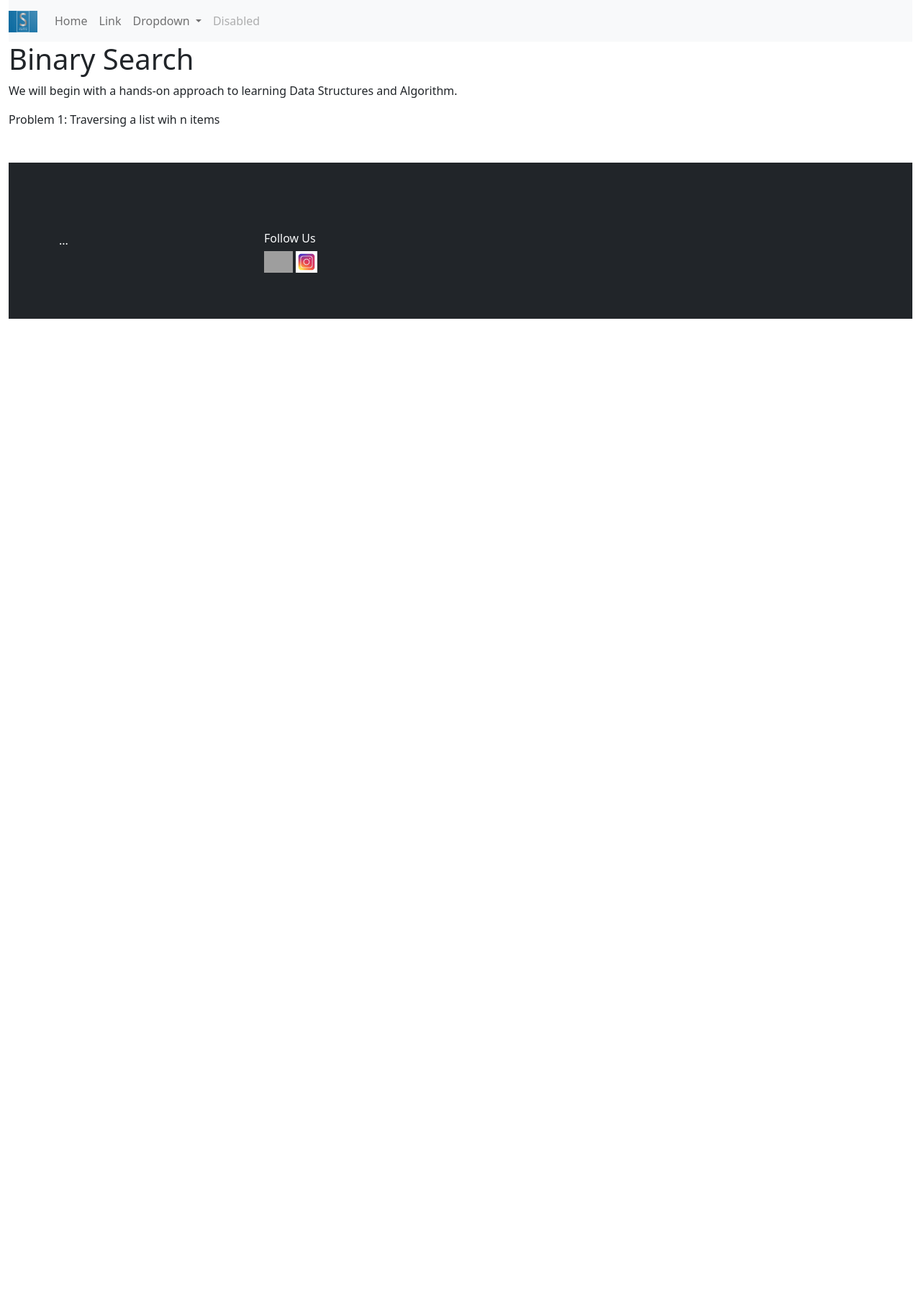
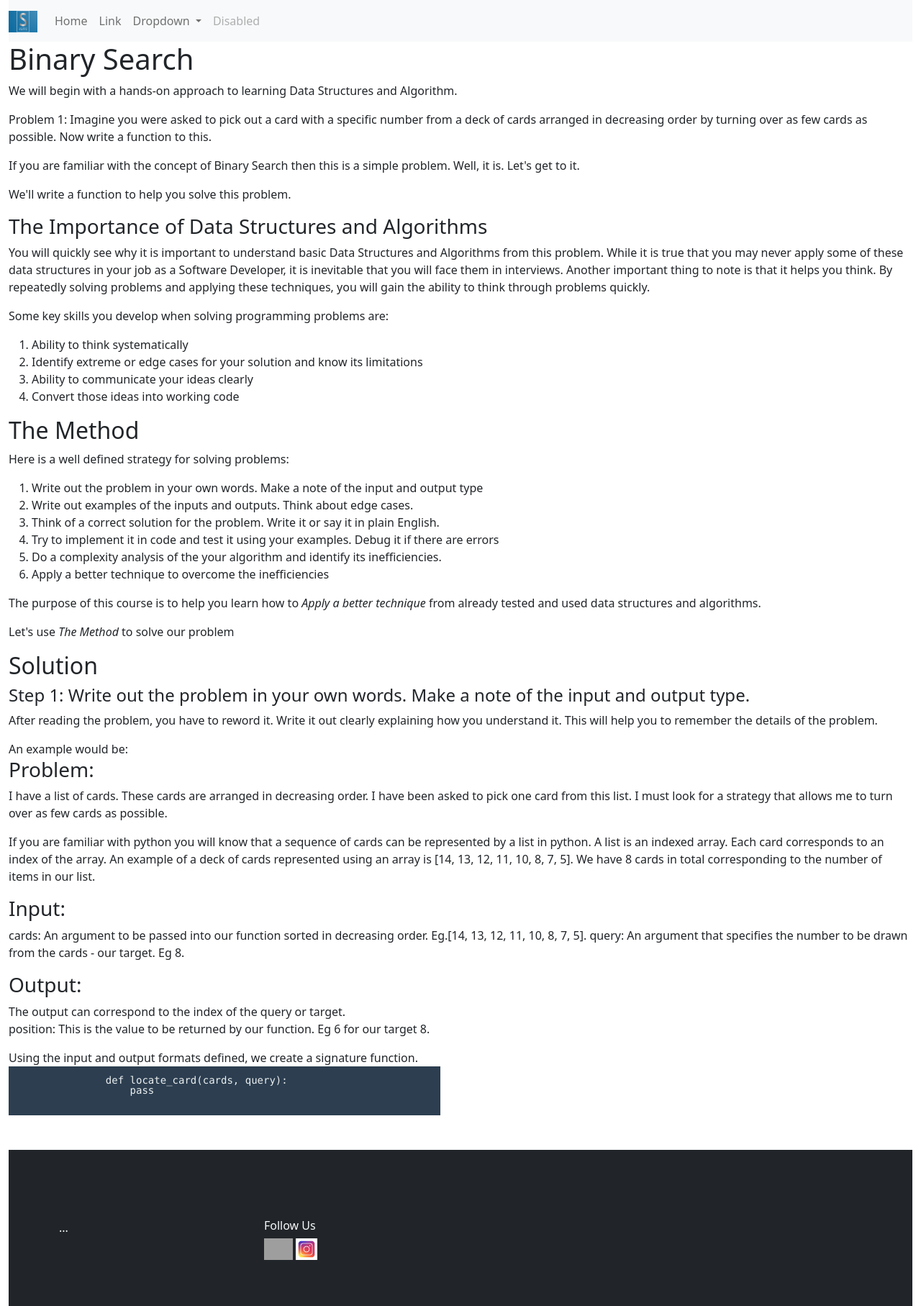
Before and after one commit to Smatnemo/smatwebsite, a Django app: template templates/dsa/binarySearch.html in a window 1280 px wide. Shown: the whole page at 72% size. Before the commit the page ends 443 px from the top, so only its background shows below. Run offline with Django 4.2, Linux system fonts and the light colour scheme; the template is opened without the code that fills it, so the values that code supplies are empty; some libraries are stand-ins or nearby versions; grey boxes are pictures that could not be loaded.

Commit message:
Working on Binary Search page

```diff
--- a/templates/dsa/binarySearch.html
+++ b/templates/dsa/binarySearch.html
@@ -5,7 +5,91 @@
 
 <div>
     <p>We will begin with a hands-on approach to learning Data Structures and Algorithm.</p>
-    <p>Problem 1: Traversing a list wih n items</p>
+    <p>Problem 1: Imagine you were asked to pick out a card with a specific number from a deck of cards arranged in decreasing order by turning over as few cards as possible. Now write a function to this.</p>
+    <p>If you are familiar with the concept of Binary Search then this is a simple problem. Well, it is. Let's get to it. </p>
+    <p>We'll write a function to help you solve this problem.</p>
 </div>
 
+<div>
+    <h3>The Importance of Data Structures and Algorithms</h3>
+    <p>You will quickly see why it is important to understand basic Data Structures and Algorithms from this problem. While it is true that you may never apply some of these data structures in your job as
+    a Software Developer, it is inevitable that you will face them in interviews. Another important thing to note is that it helps you think. By repeatedly solving problems and applying these techniques, you
+    will gain the ability to think through problems quickly.</p>
+    <p>Some key skills you develop when solving programming problems are:</p>
+    <ol>
+        <li>Ability to think systematically</li>
+        <li>Identify extreme or edge cases for your solution and know its limitations</li>
+        <li>Ability to communicate your ideas clearly</li>
+        <li>Convert those ideas into working code</li>
+    </ol>
+</div>
+
+<div>
+    <h2>
+        The Method
+    </h2>
+    <p>Here is a well defined strategy for solving problems:</p>
+    <ol>
+        <li>Write out the problem in your own words. Make a note of the input and output type</li>
+        <li>Write out examples of the inputs and outputs. Think about edge cases.</li>
+        <li>Think of a correct solution for the problem. Write it or say it in plain English.</li>
+        <li>Try to implement it in code and test it using your examples. Debug it if there are errors</li>
+        <li>Do a complexity analysis of the your algorithm and identify its inefficiencies.</li>
+        <li>Apply a better technique to overcome the inefficiencies</li>
+    </ol>
+
+    <p>The purpose of this course is to help you learn how to <i>Apply a better technique</i> from already tested and used
+    data structures and algorithms.</p>
+</div>
+
+<div>
+    <p>Let's use <i>The Method</i> to solve our problem</p>
+    <h2>Solution</h2>
+    <h4>Step 1: Write out the problem in your own words. Make a note of the input and output type.</h4>
+    <p>After reading the problem, you have to reword it. Write it out clearly explaining how you understand it. This will help
+    you to remember the details of the problem.</p>
+    <div>An example would be:
+        <div>
+            <h3>Problem:</h3>
+            <blockquote>I have a list of cards. These cards are arranged in decreasing order. I have been asked to pick one card from this list.
+            I must look for a strategy that allows me to turn over as few cards as possible.</blockquote>
+        </div>
+        <div>
+            <p>
+                If you are familiar with python you will know that a sequence of cards can be represented by a list in python. A list is an indexed array.
+                Each card corresponds to an index of the array. An example of a deck of cards represented using an array is [14, 13, 12, 11, 10, 8, 7, 5]. We
+                have 8 cards in total corresponding to the number of items in our list.
+            </p>
+            <p>
+                <h3>Input:</h3>
+                <blockquote>
+                    <span>
+                        cards: An argument to be passed into our function sorted in decreasing order. Eg.[14, 13, 12, 11, 10, 8, 7, 5].
+                        query: An argument that specifies the number to be drawn from the cards - our target. Eg 8.
+                    </span>
+                </blockquote>
+            </p>
+            <p>
+                <h3>Output:</h3>
+                <span>The output can correspond to the index of the query or target.</span>
+                <blockquote>
+                    <span>
+                        position: This is the value to be returned by our function. Eg 6 for our target 8.
+                    </span>
+                </blockquote>
+            </p>
+
+        </div>
+    </div>
+    <div>
+        <span>Using the input and output formats defined, we create a signature function.</span>
+
+        <pre>
+                def locate_card(cards, query):
+                    pass
+        </pre>
+    </div>
+</div>
+
+
 {% include "dsa/footer.html" %}
--- a/templates/dsa/header.html
+++ b/templates/dsa/header.html
@@ -10,6 +10,29 @@
     <link href="https://cdn.jsdelivr.net/npm/bootstrap@5.0.2/dist/css/bootstrap.min.css" rel="stylesheet" integrity="sha384-EVSTQN3/azprG1Anm3QDgpJLIm9Nao0Yz1ztcQTwFspd3yD65VohhpuuCOmLASjC" crossorigin="anonymous">
     <link rel="stylesheet" href="{% static 'assets/css/challenge.css' %}">
     <script src="https://kit.fontawesome.com/a8ef416f28.js" crossorigin="anonymous"></script>
+    <script src="https://ajax.googleapis.com/ajax/libs/jquery/2.1.1/jquery.min.js"></script>
+    <style>
+        pre {
+            counter-reset: line-numbering;
+            background: #2c3e50;
+            padding: 12px 0px 14px 0;
+            width: 600px;
+            color: #ecf0f1;
+            line-height: 100%;
+        }
+
+            pre .line::before {
+                content: counter(line-numbering);
+                counter-increment: line-numbering;
+                padding-right: 1em;
+                /* space after numbers */
+                padding-left: 8px;
+                width: 1.5em;
+                text-align: right;
+                opacity: 0.5;
+                color: white;
+            }
+    </style>
 </head>
 <body class="container-fluid">
     <nav class="navbar navbar-expand-lg navbar-light bg-light">
```
